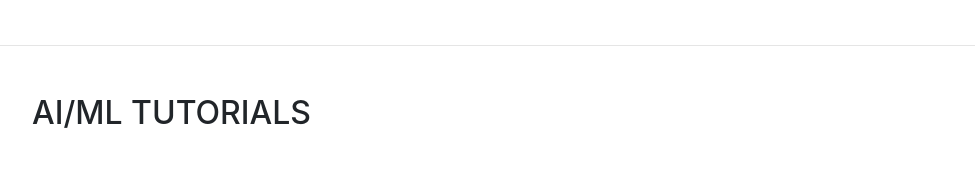
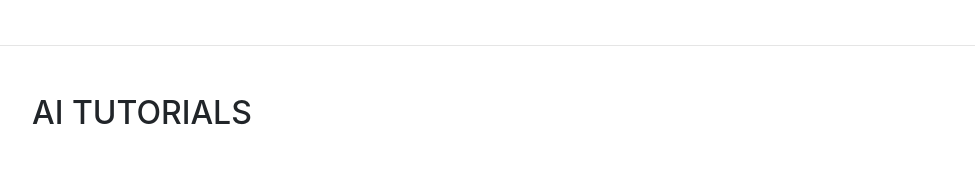
Before and after one commit to aobol/AoboLi, a website with bundled scripts: page index.html in a window 1280 px wide. Shown: the part 5878-6055 px from the top of the page, without its empty margins (288-1263 px from the left). Built offline with nearby package versions, Linux system fonts and the light colour scheme; files whose address does not match are found by name; a web font is replaced by a local one.

Commit message:
update wording

```diff
--- a/index.html
+++ b/index.html
@@ -658,7 +658,7 @@
 
 <section class="resume-section p-3 p-lg-5 d-flex flex-column" id="tutorials">
     <div class="my-auto">
-        <h2 class="mb-5">AI/ML Tutorials</h2>
+        <h2 class="mb-5">AI Tutorials</h2>
 
         <div class="resume-item d-flex flex-column flex-md-row mb-5">
             <div class="resume-content mr-auto">
```
